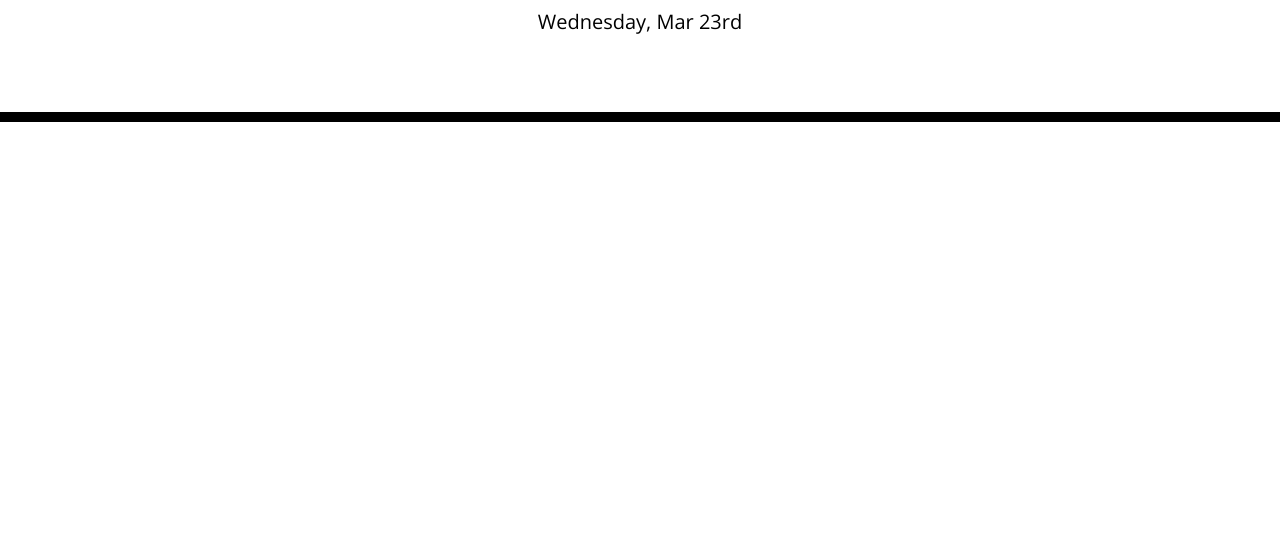
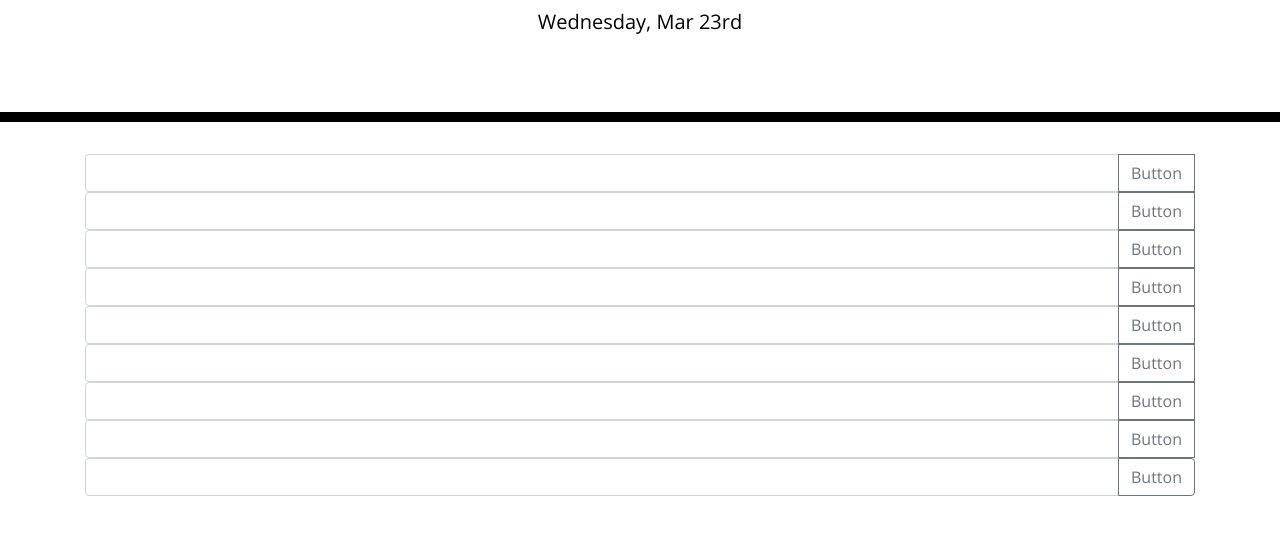
Before and after one commit to kgiunta/calendarAssistant, a plain HTML site: page index.html in a window 1280 px wide. Shown: the part 182-716 px from the top of the page. Drawn offline with nearby package versions, Linux system fonts and the light colour scheme.

Commit message:
adding blocks

```diff
--- a/index.html
+++ b/index.html
@@ -29,7 +29,60 @@
       <p id="currentDay" class="lead"></p>
     </header>
     <div class="container">
-      <!-- Timeblocks go here -->
+      <div class="input-group mb-3">
+        <input type="text" class="form-control" placeholder="" aria-label="Recipient's username" aria-describedby="basic-addon2">
+        <div class="input-group-append">
+          <button class="btn btn-outline-secondary" type="button">Button</button>
+        </div>
+          <div class="input-group mb-3">
+            <input type="text" class="form-control" placeholder="" aria-label="Recipient's username" aria-describedby="basic-addon2">
+            <div class="input-group-append">
+              <button class="btn btn-outline-secondary" type="button">Button</button>
+            </div>
+
+            <div class="input-group mb-3">
+              <input type="text" class="form-control" placeholder="" aria-label="Recipient's username" aria-describedby="basic-addon2">
+              <div class="input-group-append">
+                <button class="btn btn-outline-secondary" type="button">Button</button>
+              </div>
+
+              <div class="input-group mb-3">
+                <input type="text" class="form-control" placeholder="" aria-label="Recipient's username" aria-describedby="basic-addon2">
+                <div class="input-group-append">
+                  <button class="btn btn-outline-secondary" type="button">Button</button>
+                </div>
+
+                <div class="input-group mb-3">
+                  <input type="text" class="form-control" placeholder="" aria-label="Recipient's username" aria-describedby="basic-addon2">
+                  <div class="input-group-append">
+                    <button class="btn btn-outline-secondary" type="button">Button</button>
+                  </div>
+                  <div class="input-group mb-3">
+                    <input type="text" class="form-control" placeholder="" aria-label="Recipient's username" aria-describedby="basic-addon2">
+                    <div class="input-group-append">
+                      <button class="btn btn-outline-secondary" type="button">Button</button>
+                    </div>
+
+                    <div class="input-group mb-3">
+                      <input type="text" class="form-control" placeholder="" aria-label="Recipient's username" aria-describedby="basic-addon2">
+                      <div class="input-group-append">
+                        <button class="btn btn-outline-secondary" type="button">Button</button>
+                      </div>
+
+                      <div class="input-group mb-3">
+                        <input type="text" class="form-control" placeholder="" aria-label="Recipient's username" aria-describedby="basic-addon2">
+                        <div class="input-group-append">
+                          <button class="btn btn-outline-secondary" type="button">Button</button>
+                        </div>
+
+                        <div class="input-group mb-3">
+                          <input type="text" class="form-control" placeholder="" aria-label="Recipient's username" aria-describedby="basic-addon2">
+                          <div class="input-group-append">
+                            <button class="btn btn-outline-secondary" type="button">Button</button>
+                          </div>
+
+      </div>
+
     </div>
 
 
```
